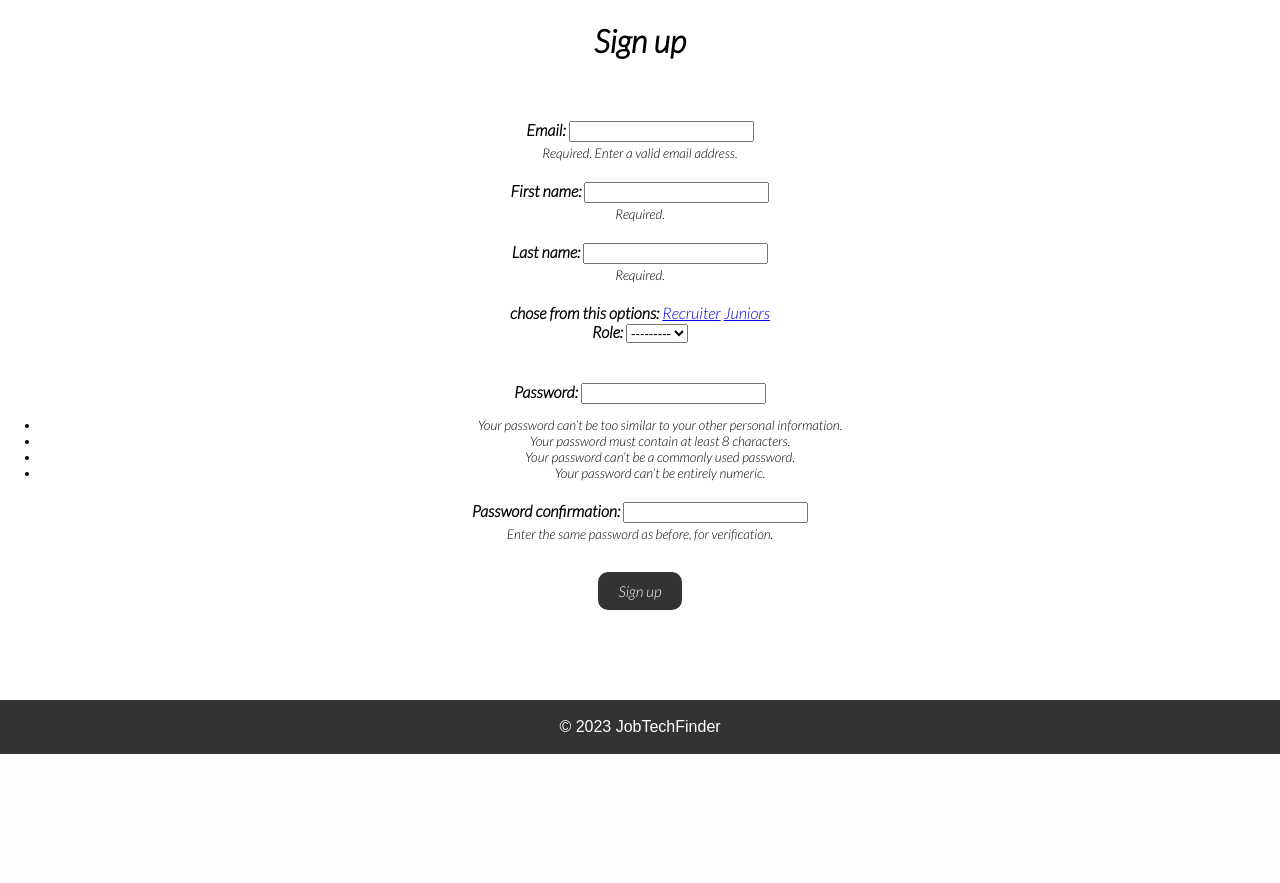
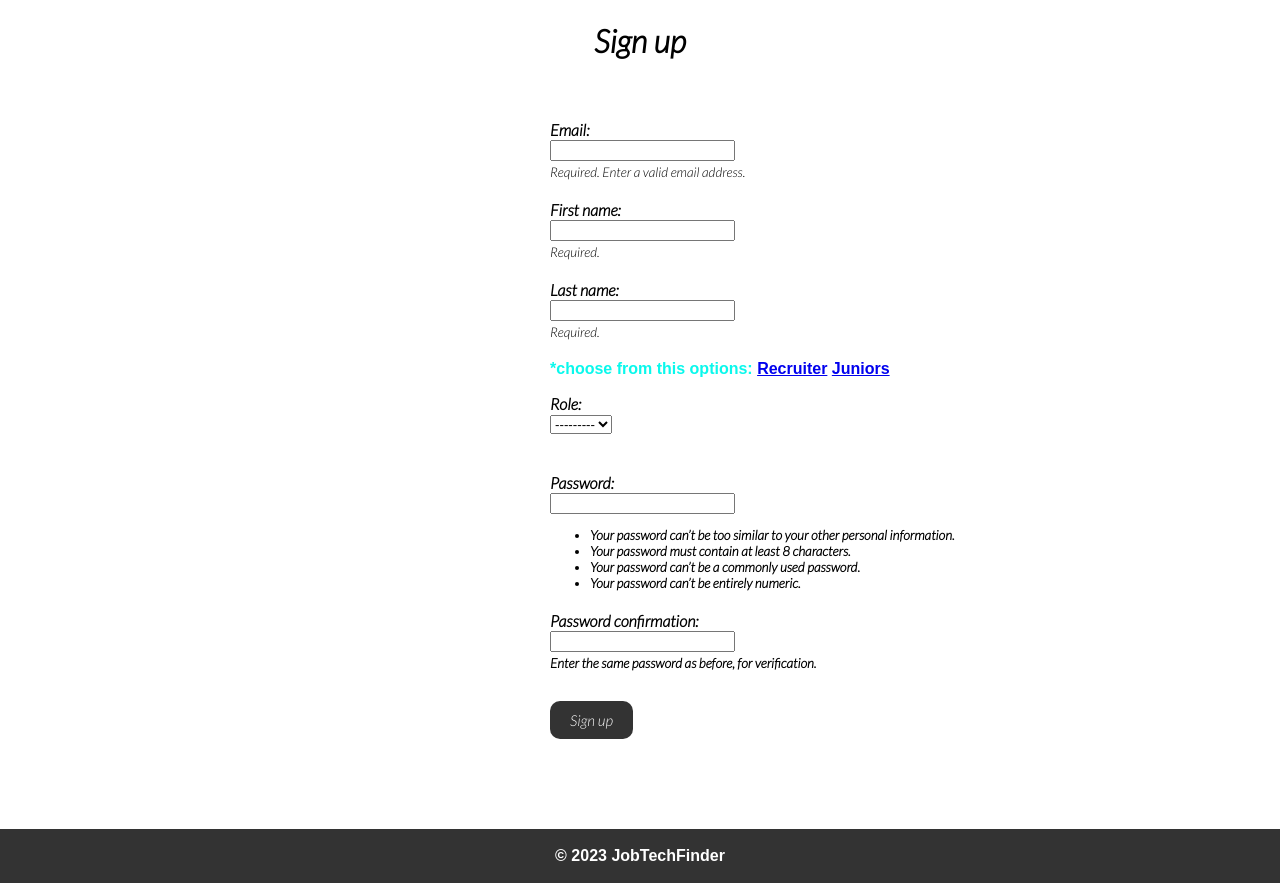
Before and after one commit to TopazAakal/JuniorTechFinder, a Django app: page /signup/ in a window 1280 px wide. Shown: the part 49-932 px from the top of the page. Before the commit the page ends 803 px from the top, so only its background shows below. Run offline with Django 4.2, Linux system fonts and the light colour scheme; some web fonts are replaced.

Commit message:
BSPMC235-168

```diff
--- a/Authentication/templates/signup.html
+++ b/Authentication/templates/signup.html
@@ -5,12 +5,13 @@
   <br>
   <br>
 
-  <div class="signup-container" style="text-align: center; margin-bottom: 90px;">
+  <div class="signup-container" style="text-align: center; margin-bottom: 90px; text-align: left; margin-left:550px;">
     <form method="post">
       {% csrf_token %}
 
       <div class="form-group" style="margin-bottom: 20px;">
-        <strong>{{ form.email.label_tag }}</strong>
+        <strong >{{ form.email.label_tag }}</strong>
+        <br>
         {{ form.email }}
         {% if form.email.errors %}
           <div style="color:red;">{{ form.email.errors.as_text }}</div>
@@ -22,6 +23,7 @@
 
       <div class="form-group" style="margin-bottom: 20px;">
         <strong>{{ form.first_name.label_tag }}</strong>
+        <br>
         {{ form.first_name }}
         {% if form.first_name.errors %}
           <div style="color:red;">{{ form.first_name.errors.as_text }}</div>
@@ -32,6 +34,7 @@
 
       <div class="form-group" style="margin-bottom: 20px;">
         <strong>{{ form.last_name.label_tag }}</strong>
+        <br>
         {{ form.last_name }}
         {% if form.last_name.errors %}
           <div style="color:red;">{{ form.last_name.errors.as_text }}</div>
@@ -41,11 +44,11 @@
       </div>
 
       <div class="form-group" style="margin-bottom: 20px;">
-        <strong>chose from this options:</strong>
-        <a href="#" class="role-info" data-role="recruiter">Recruiter</a>
-        <a href="#" class="role-info" data-role="junior">Juniors</a>
+        <p style="color:rgb(10, 248, 236);"><strong>*choose from this options:
+          <strong><a href="#" class="role-info" data-role="recruiter">Recruiter</a> </strong>
+        <strong><a href="#" class="role-info" data-role="junior">Juniors</a> </strong></p>
+        <strong>{{ form.role.label_tag }}</strong>
         <br>
-        <strong>{{ form.role.label_tag }}</strong>
         {{ form.role }}
         {% if form.role.errors %}
           <div style="color:red;">{{ form.role.errors.as_text }}</div>
@@ -58,16 +61,18 @@
 
       <div class="form-group" style="margin-bottom: 20px;">
         <strong>{{ form.password1.label_tag }}</strong>
+        <br>
         {{ form.password1 }}
         {% if form.password1.errors %}
           <div style="color:red;">{{ form.password1.errors.as_text }}</div>
         {% endif %}
         <br>
-        <small style="text-align: center; display: block;" class="form-text text-muted">{{form.password1.help_text|safe}}</small>
+        <small style="text-align: left; display: block;" class="form-text text-muted">{{form.password1.help_text|safe}}</small>
       </div>
 
       <div class="form-group" style="margin-bottom: 30px;">
         <strong>{{ form.password2.label_tag }}</strong>
+        <br>
         {{ form.password2 }}
         {% if form.password2.errors %}
           <div style="color:red;">{{ form.password2.errors.as_text }}</div>
@@ -89,11 +94,6 @@
       } else if (role === 'junior') {
         description = 'Juniors are individuals who are looking for new job opportunities. They are often early in their careers and seeking entry-level or junior positions in their respective fields.';
       }
-
-      // Display the description in a popup window or tooltip
-      // You can implement your own logic here
-
-      // Example using the browser's alert function
       alert(description);
     }
 
```
